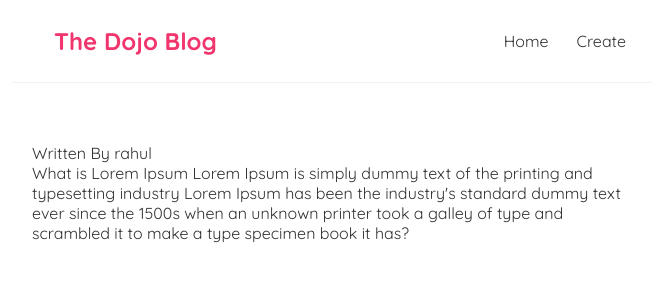
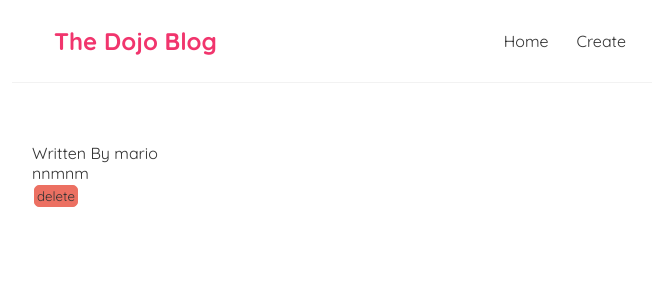
Before and after one commit to Rahul-Devloper/react-blog, a React (Create React App) app in the folder react-blog/: page /blogs/1 in a window 1280 px wide. Shown: the top 300 px of the page, without its empty margins (308-965 px from the left). Built offline with nearby package versions, Linux system fonts and the light colour scheme; data requests are answered from the project's data file; the HTML template or start-up script is replaced by a standard one.

Commit message:
added delete requests

```diff
--- a/react-blog/data/db.json
+++ b/react-blog/data/db.json
@@ -1,22 +1,22 @@
 {
-    "blogs":[
+  "blogs": [
     {
-           "title":"My first Blog",
-           "body":"What is Lorem Ipsum Lorem Ipsum is simply dummy text of the printing and typesetting industry Lorem Ipsum has been the industry's standard dummy text ever since the 1500s when an unknown printer took a galley of type and scrambled it to make a type specimen book it has? ",
-           "author":"rahul",
-           "id":1
+      "title": "nnnn",
+      "body": "nnmnm",
+      "author": "mario",
+      "id": 1
     },
     {
-           "title":"My first drawing",
-           "body":"What is Lorem Ipsum Lorem Ipsum is simply dummy text of the printing and typesetting industry Lorem Ipsum has been the industry's standard dummy text ever since the 1500s when an unknown printer took a galley of type and scrambled it to make a type specimen book it has?",
-           "author":"don",
-           "id":2
+      "title": "abvsd",
+      "body": "dsfnsdfkdsfdsf",
+      "author": "yoshi",
+      "id": 2
     },
     {
-           "title":"My first cooking",
-           "body":"What is Lorem Ipsum Lorem Ipsum is simply dummy text of the printing and typesetting industry Lorem Ipsum has been the industry's standard dummy text ever since the 1500s when an unknown printer took a galley of type and scrambled it to make a type specimen book it has?",
-           "author":"batman",
-           "id":3
+      "title": "My first Dance",
+      "body": "I am the greatest dancer of the world",
+      "author": "rahul",
+      "id": 3
     }
   ]
 }
--- a/react-blog/src/BlogDetails.js
+++ b/react-blog/src/BlogDetails.js
@@ -1,12 +1,19 @@
 import React from 'react'
-import { useParams } from 'react-router';
+import { useHistory, useParams } from 'react-router';
 import useFetch from './useFetch'
 
 const BlogDetails = () => {
 
     const {id} = useParams();
     const {data: blog, error, isLoading} = useFetch('http://localhost:8000/blogs/' + id);
-
+    const history = useHistory();
+    const handleCLick = ()=>{
+        fetch('http://localhost:8000/blogs/' + blog.id, {
+            method: 'DELETE'
+        }).then(()=>{
+            history.push('/');
+        })
+    }
     return (
         <div className='blog-details'>
             {isLoading && <div>Loading...</div>}
@@ -16,6 +23,7 @@ const BlogDetails = () => {
                     <h2>{blog.details}</h2>
                     <p>Written By {blog.author}</p>
                     <div>{blog.body}</div>
+                    <button onClick={handleCLick}>delete</button>
                 </article>
             )}
         </div>
--- a/react-blog/src/Create.js
+++ b/react-blog/src/Create.js
@@ -1,15 +1,33 @@
 import React, { useState } from 'react'
+import {useHistory} from 'react-router-dom'
 
 const Create = () => {
 
     const [title, setTitle] = useState('');
     const [body, setBody] = useState('');
     const [author, setAuthor] = useState('mario');
+    const [isLoading, setIsLoading] = useState(false);
+    const history = useHistory();
+
+    const handleSubmit = (e)=>{
+        e.preventDefault();
+        const blog={title, body, author}
+        setIsLoading(true);
+       fetch('http://localhost:8000/blogs',{
+           method:'POST',
+           headers: {'Content-Type': 'application/json'},
+           body: JSON.stringify(blog)
+       }).then(()=>{
+           alert('New Blog Added');
+           setIsLoading(false);
+            history.push('/');
+       })
+    }
 
     return (
         <div className= 'create'>
            <h2>Add a New Blog</h2>
-           <form>
+           <form onSubmit={handleSubmit}>
                <label>Blog Title</label>
                <input
                type="text"
@@ -31,10 +49,8 @@ const Create = () => {
                    <option value="mario">Mario</option>
                    <option value="yoshi">Yoshi</option>
                </select>
-               <button>Add Blog</button>
-                <p>{title}</p>
-                <p>{body}</p>
-                <p>{author}</p>
+               {!isLoading && <button>Add Blog</button>}
+               {isLoading && <button disabled>Adding Blog...</button>}
            </form>
         </div>
     )
```
Lines whose indentation alone changed are shown as unchanged.
